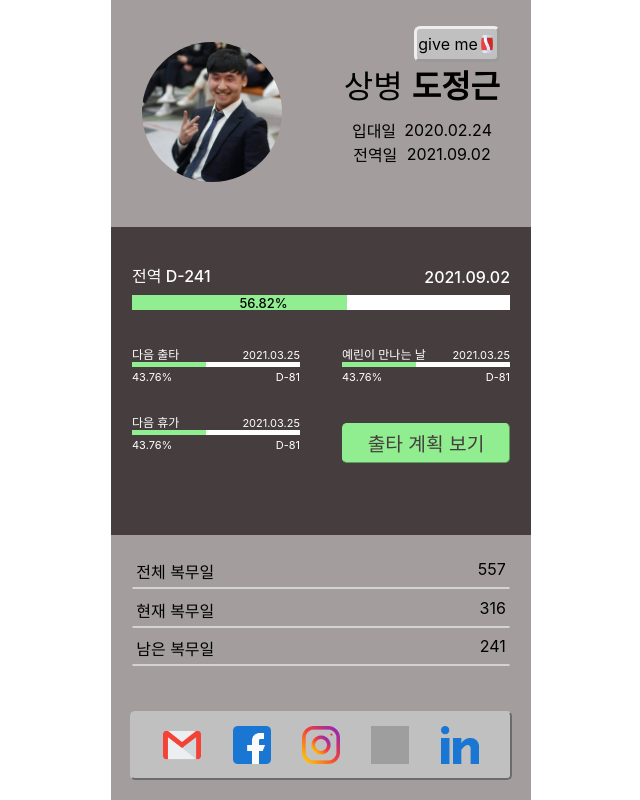
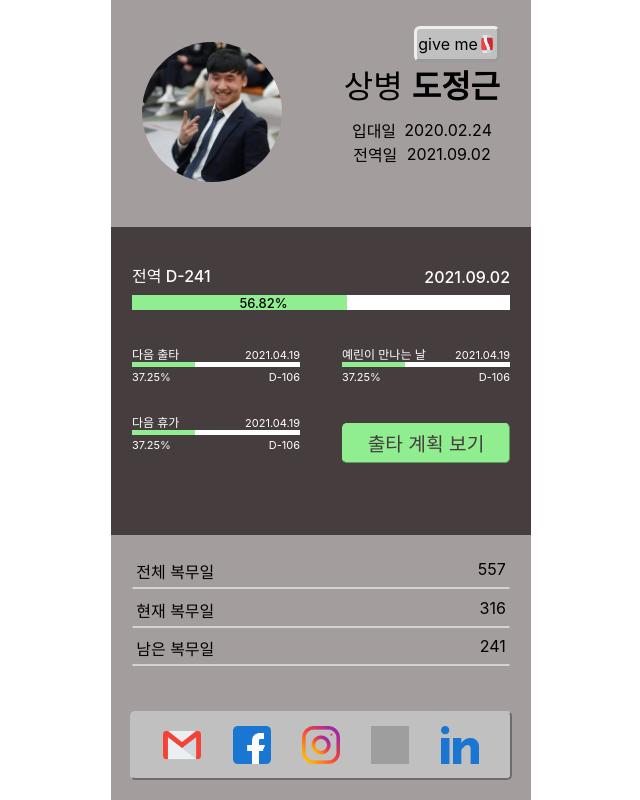
Before and after one commit to DoJunggeun/army, a React (Create React App) app: page / in a window 1280 px wide. Shown: the whole page, without its empty margins (319-959 px from the left). Built offline with nearby package versions, Linux system fonts and the light colour scheme; grey boxes are pictures that could not be loaded.

Commit message:
휴가 수정

```diff
--- a/src/App.js
+++ b/src/App.js
@@ -21,7 +21,8 @@ const holidays = [
     ['2020-10-16T17:30:00+09:00', '평일외출', false, '2020-10-17T00:00:00+09:00'],
     ['2020-10-31T14:00:00+09:00', '평일외출', true, '2020-11-01T00:00:00+09:00'],
 	['2020-11-03T08:00:00+09:00', '휴가', true, '2020-11-04T00:00:00+09:00'],
-	['2021-03-26T08:00:00+09:00', '휴가', true, '2021-03-27T00:00:00+09:00'],
+	['2021-04-20T08:00:00+09:00', '휴가', true, '2021-04-21T00:00:00+09:00'],
+	['2021-07-31T08:00:00+09:00', '휴가', true, '2021-08-01T00:00:00+09:00'],
 ];
 
 class App extends Component {
```
